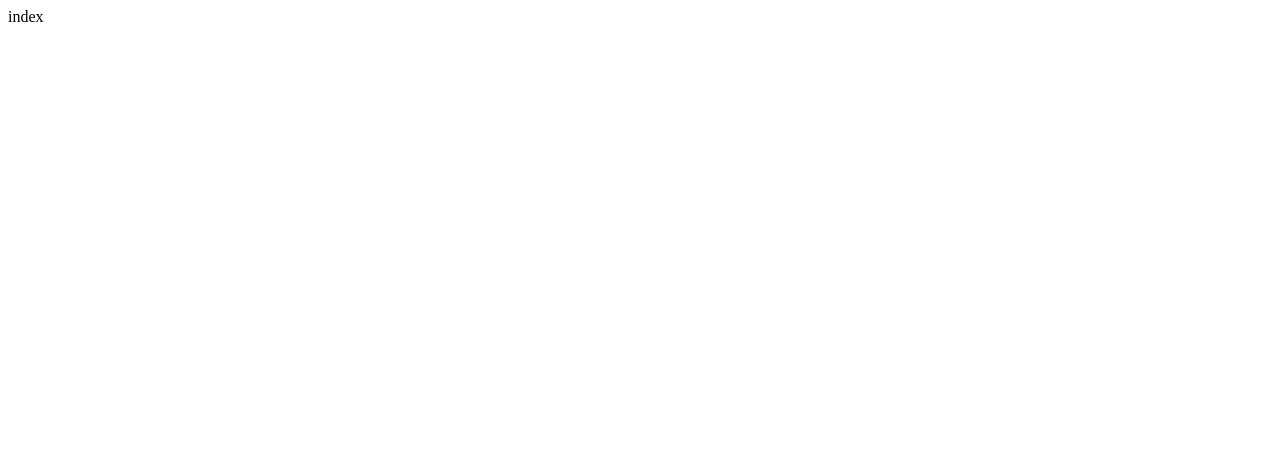
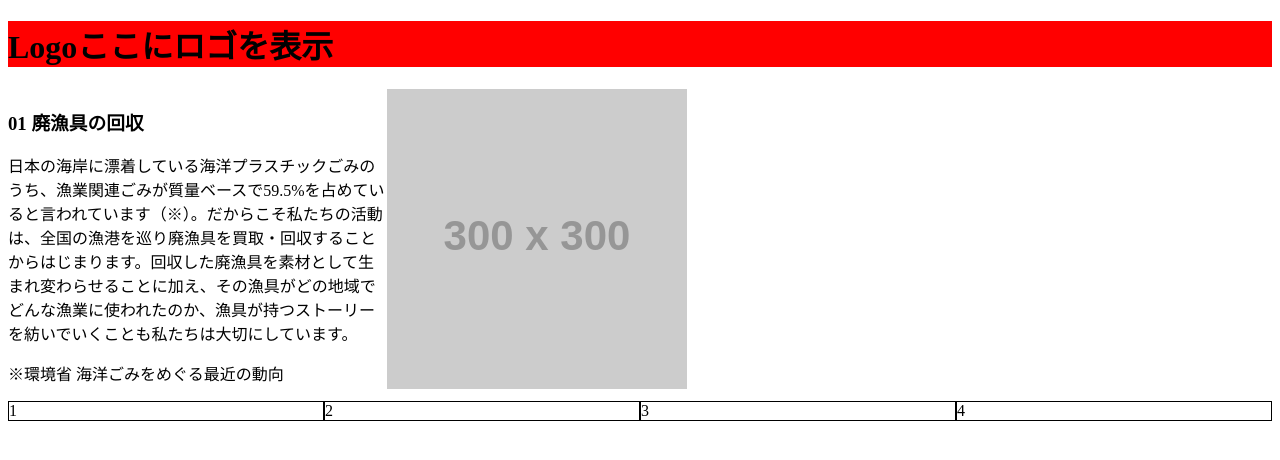
Before and after one commit to saki30/site1030, a plain HTML site: page index.html in a window 1280 px wide. Drawn offline with Linux system fonts and the light colour scheme; placeholder pictures from the web are drawn by us.

Commit message:
ファイル追加

```diff
--- /dev/null
+++ b/css/style.css
@@ -0,0 +1,21 @@
+h1 {
+    background-color: red;
+}
+
+.service01 {
+    display: flex;
+}
+
+.service01-text {
+    width: 30%;
+}
+
+
+.product-list {
+    display: flex;
+}
+
+.product-item {
+    width: 25%;
+    border: solid 1px black;
+}
--- a/index.html
+++ b/index.html
@@ -1 +1,47 @@
-index
+<!DOCTYPE html>
+<html lang="ja">
+    <head>
+        <meta charset="utf-8" />
+        <title>Site 10/30 Sample</title>
+
+        <link rel="stylesheet" href="./css/style.css" />
+    </head>
+    <body>
+        <header>
+            <h1>Logoここにロゴを表示</h1>
+        </header>
+
+        <div class="mv">
+            <!-- main visual -->
+        </div>
+
+        <main>
+
+            <section class="service01">
+                <div class="service01-text">
+                    <h3>01 廃漁具の回収</h3>
+
+                    <p>日本の海岸に漂着している海洋プラスチックごみのうち、漁業関連ごみが質量ベースで59.5%を占めていると言われています（※）。だからこそ私たちの活動は、全国の漁港を巡り廃漁具を買取・回収することからはじまります。回収した廃漁具を素材として生まれ変わらせることに加え、その漁具がどの地域でどんな漁業に使われたのか、漁具が持つストーリーを紡いでいくことも私たちは大切にしています。</p>
+
+                    <p>※環境省 海洋ごみをめぐる最近の動向</p>
+                </div>
+
+                <div class="service01-image">
+                    <img src="https://placehold.jp/300x300.png" />
+                </div>
+            </section>
+
+            <section class="product-list">
+                <div class="product-item">1</div>
+                <div class="product-item">2</div>
+                <div class="product-item">3</div>
+                <div class="product-item">4</div>
+            </section>
+
+        </main>
+
+        <footer>
+
+        </footer>
+    </body>
+</html>
```
